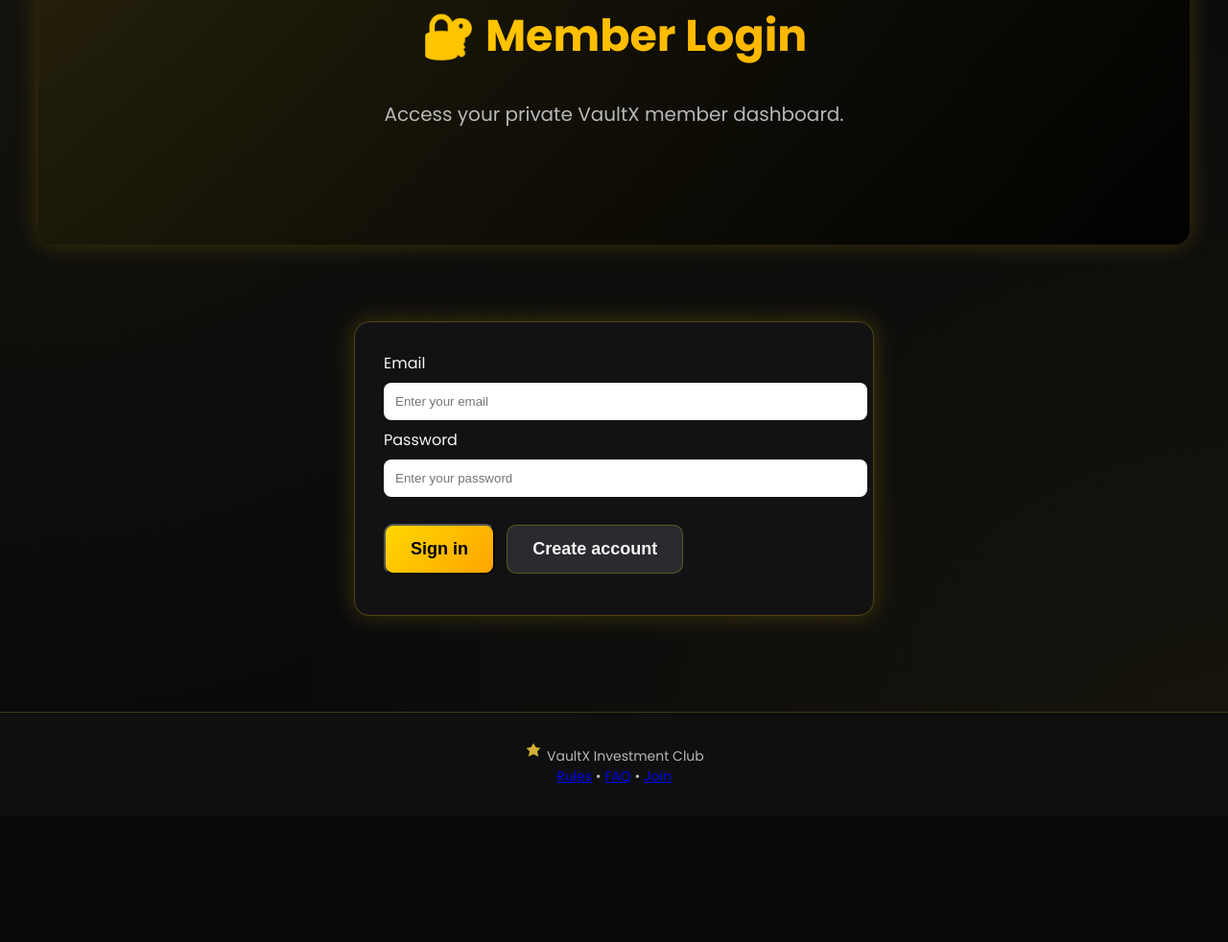
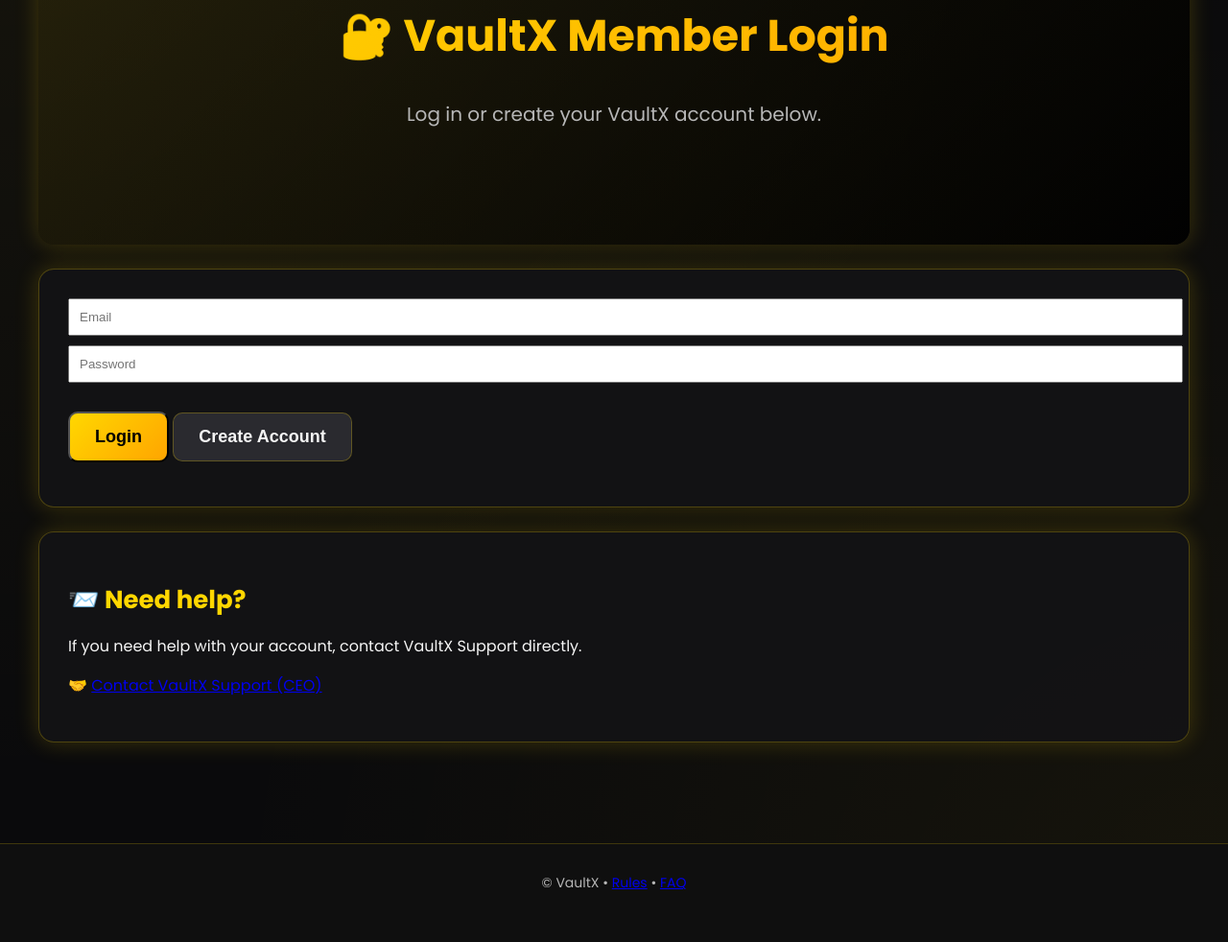
Before and after one commit to vaultxclub/vaultx-site1, a plain HTML site: page login.html in a window 1280 px wide. Shown: the part 226-1208 px from the top of the page at 96% size. Before the commit the page ends 1076 px from the top, so only its background shows below. Drawn offline with nearby package versions, Linux system fonts and the light colour scheme.

Commit message:
ceo update

```diff
--- a/login.html
+++ b/login.html
@@ -5,13 +5,9 @@
   <meta name="viewport" content="width=device-width, initial-scale=1">
   <title>VaultX Login</title>
 
-  <!-- Fonts -->
   <link href="https://fonts.googleapis.com/css2?family=Poppins:wght@400;600;700&display=swap" rel="stylesheet">
-
-  <!-- Styles -->
   <link rel="stylesheet" href="assets/style.css">
 
-  <!-- Supabase + Config -->
   <script src="https://cdn.jsdelivr.net/npm/@supabase/supabase-js@2"></script>
   <script src="assets/config.js"></script>
 </head>
@@ -27,100 +23,74 @@
       <a href="faq.html">FAQ</a>
       <a href="join.html">Join</a>
       <a href="login.html" class="active">Login</a>
-      <a href="dashboard.html">Dashboard</a>
     </div>
   </div>
 
-  <!-- HERO -->
+  <!-- LOGIN SECTION -->
   <div class="container">
     <div class="hero">
-      <h1>🔐 Member Login</h1>
-      <p>Access your private VaultX member dashboard.</p>
-    </div>
+      <h1>🔐 VaultX Member Login</h1>
+      <p>Log in or create your VaultX account below.</p>
     </div>
 
-  <!-- LOGIN FORM -->
-  <div class="container">
-    <div class="card" style="max-width:480px;margin:20px auto;text-align:left;">
-      <label>Email</label>
-      <input id="email" type="email" placeholder="Enter your email"
-             style="width:100%;padding:12px;border-radius:8px;border:none;margin:8px 0">
+    <div class="card">
+      <input id="email" type="email" placeholder="Email" style="width:100%;padding:10px;margin-bottom:10px;">
+      <input id="password" type="password" placeholder="Password" style="width:100%;padding:10px;margin-bottom:10px;">
+      <button class="btn" onclick="login()">Login</button>
+      <button class="btn secondary" onclick="signup()" style="margin-top:10px;">Create Account</button>
+      <p id="msg" style="margin-top:10px;color:#d4af37;"></p>
+    </div>
 
-      <label>Password</label>
-      <input id="password" type="password" placeholder="Enter your password"
-             style="width:100%;padding:12px;border-radius:8px;border:none;margin:8px 0">
-
-      <button class="btn" onclick="login()">Sign in</button>
-      <button class="btn secondary" onclick="signup()" style="margin-left:8px;">Create account</button>
-      <div id="msg" style="margin-top:12px;color:#FFD700;font-weight:600"></div>
+    <div class="card">
+      <h2>📨 Need help?</h2>
+      <p>If you need help with your account, contact VaultX Support directly.</p>
+      <p>
+        🤝 <a href="https://t.me/VaultXCEO" target="_blank">Contact VaultX Support (CEO)</a>
+      </p>
     </div>
   </div>
 
   <!-- FOOTER -->
   <div class="footer">
-    <div class="footer-brand">
-      <svg class="footer-icon" xmlns="http://www.w3.org/2000/svg" viewBox="0 0 24 24" fill="#d4af37" width="20" height="20">
-        <path d="M12 2l3 5.2 6 .8-4.3 4.3L18.4 19 12 15.8 5.6 19l1.7-6.7L3 8l6-.8z"/>
-      </svg>
-      <span class="footer-logo">VaultX Investment Club</span>
+    © <span id="year"></span> VaultX • <a href="rules.html">Rules</a> • <a href="faq.html">FAQ</a>
+    <br><br>
+    <small id="legal"></small>
   </div>
 
-    <div class="footer-links">
-      <a href="rules.html">Rules</a> •
-      <a href="faq.html">FAQ</a> •
-      <a href="join.html">Join</a>
-    </div>
-
-    <div class="footer-legal">
-      <small id="legal"></small>
-    </div>
-  </div>
-
-  <!-- SCRIPT -->
 <script>
 const supabase = window.supabase.createClient(SUPABASE_URL, SUPABASE_ANON_KEY);
+
+document.getElementById("year").textContent = new Date().getFullYear();
 document.getElementById("legal").textContent = LEGAL_BANNER;
 
-    // Afișează mesaj dacă utilizatorul tocmai și-a confirmat contul
-    const params = new URLSearchParams(window.location.hash.replace("#", "?"));
-    if (params.get("type") === "signup") {
-      document.addEventListener("DOMContentLoaded", () => {
-        document.getElementById("msg").textContent = "✅ Your account has been confirmed — you can now login.";
-      });
-    }
+async function login() {
+  const email = document.getElementById("email").value;
+  const password = document.getElementById("password").value;
 
-    async function login() {
-      const email = document.getElementById("email").value.trim();
-      const password = document.getElementById("password").value.trim();
   const { data, error } = await supabase.auth.signInWithPassword({ email, password });
   if (error) {
-        document.getElementById("msg").textContent = "⚠️ " + error.message;
+    document.getElementById("msg").textContent = "❌ " + error.message;
   } else {
-        document.getElementById("msg").textContent = "✅ Success. Redirecting...";
-        setTimeout(()=>location.href="dashboard.html", 800);
+    document.getElementById("msg").textContent = "✅ Login successful. Redirecting...";
+    setTimeout(()=>window.location.href="dashboard.html", 1000);
   }
 }
 
 async function signup() {
-      const email = document.getElementById("email").value.trim();
-      const password = document.getElementById("password").value.trim();
-      document.getElementById("msg").textContent = "⏳ Creating your account...";
+  const email = document.getElementById("email").value;
+  const password = document.getElementById("password").value;
 
   const { data, error } = await supabase.auth.signUp({
     email,
     password,
-        options: {
-          emailRedirectTo: "https://vaultxclub.github.io/vaultx-site1/login.html"
-        }
+    options: { emailRedirectTo: window.location.origin + "/login.html" }
   });
 
   if (error) {
-        document.getElementById("msg").textContent = "⚠️ " + error.message;
-        return;
+    document.getElementById("msg").textContent = "❌ " + error.message;
+  } else {
+    document.getElementById("msg").textContent = "✅ Check your email to confirm your account.";
   }
-
-      document.getElementById("msg").textContent =
-        "📩 Check your inbox to confirm your account, then return here to sign in.";
 }
 </script>
 </body>
```
Also changed, not shown: join.html (+23 -33 lines). Lines whose indentation alone changed are shown as unchanged.
